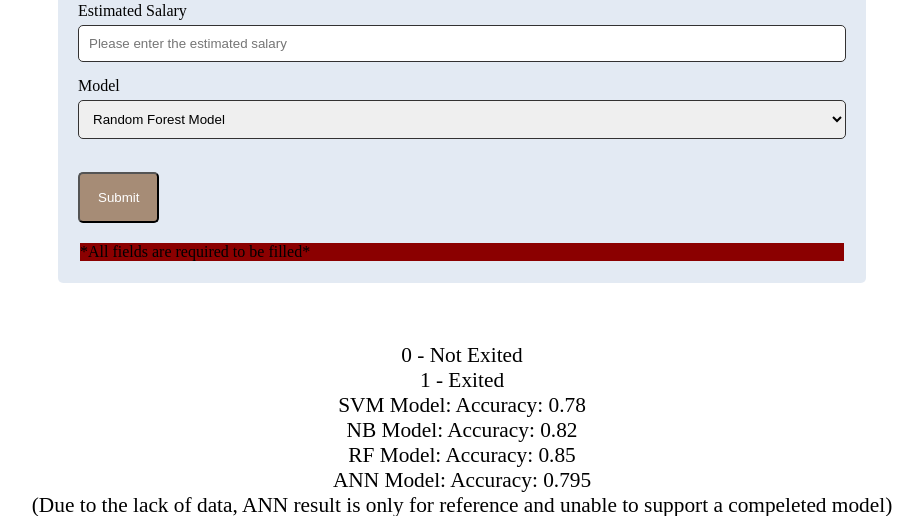
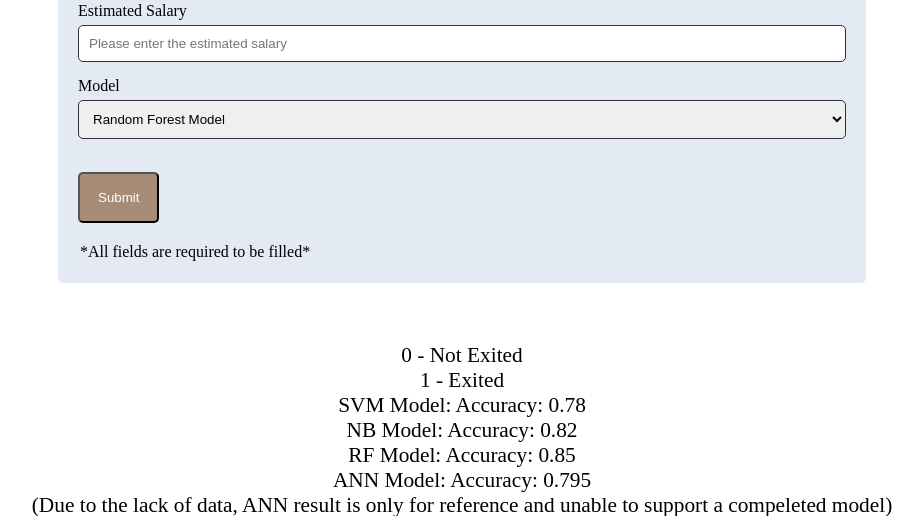
Before and after one commit to wyue20/Bank-Customer-Churn-Analysis, a Flask app: page / in a window 1280 px wide. Shown: the part 983-1499 px from the top of the page, without its empty margins (178-1101 px from the left). Run offline with Flask 2, Linux system fonts and the light colour scheme; parts of the project's set-up code (start-up, migrations or seed data) failed here and were passed over; some libraries are stand-ins or nearby versions.

Commit message:
Update index.html

```diff
--- a/templates/index.html
+++ b/templates/index.html
@@ -136,7 +136,7 @@
 
         <br><br>
             <button name="submit_button" type="submit" class="button" value="submit">Submit</button> <br></br>
-	<p style="background-color:#8b0000;">*All fields are required to be filled*</p>
+	<p style="text-color:#8b0000;">*All fields are required to be filled*</p>
         </form>
     </div>
     <div id="section">
```
